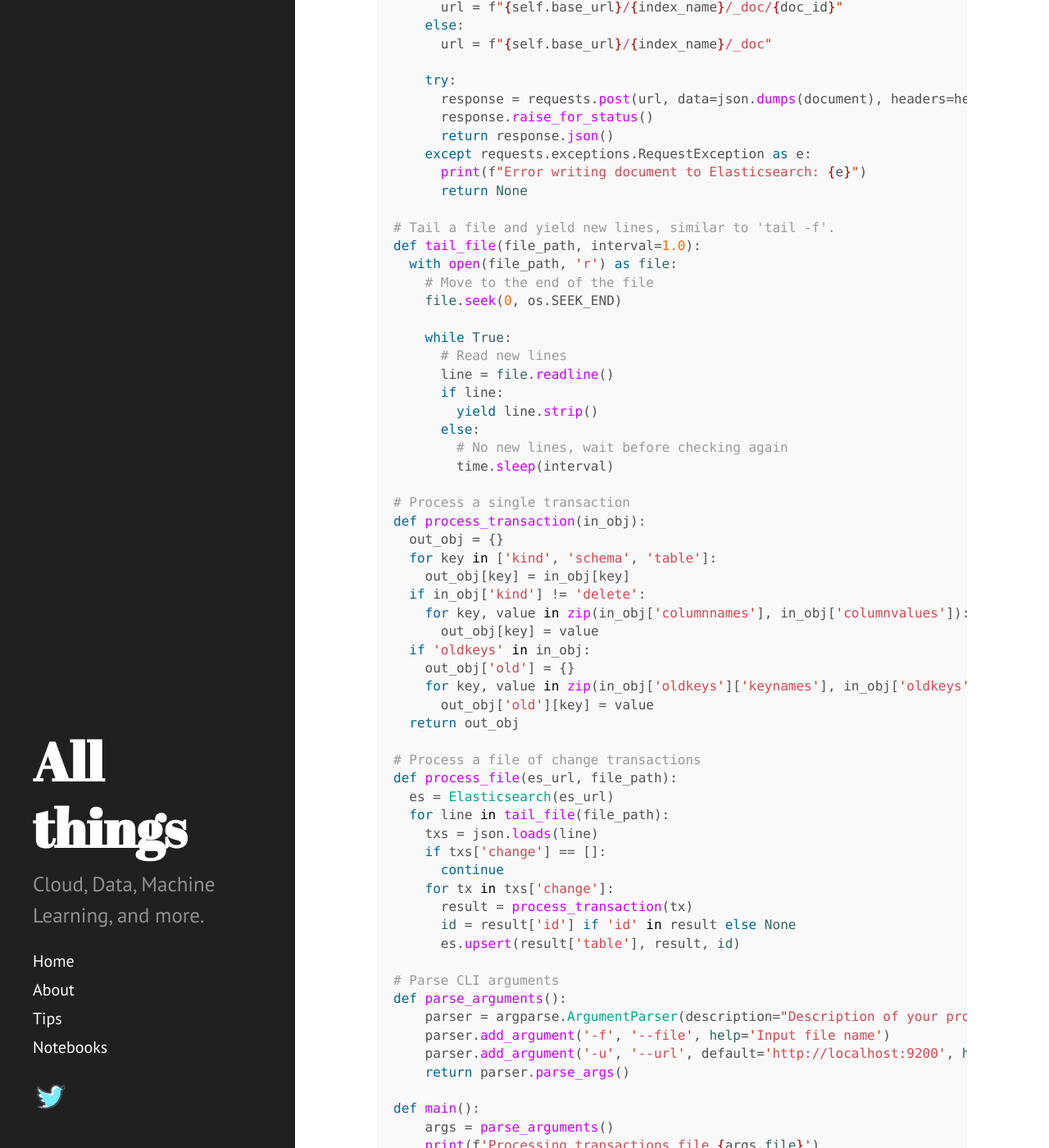
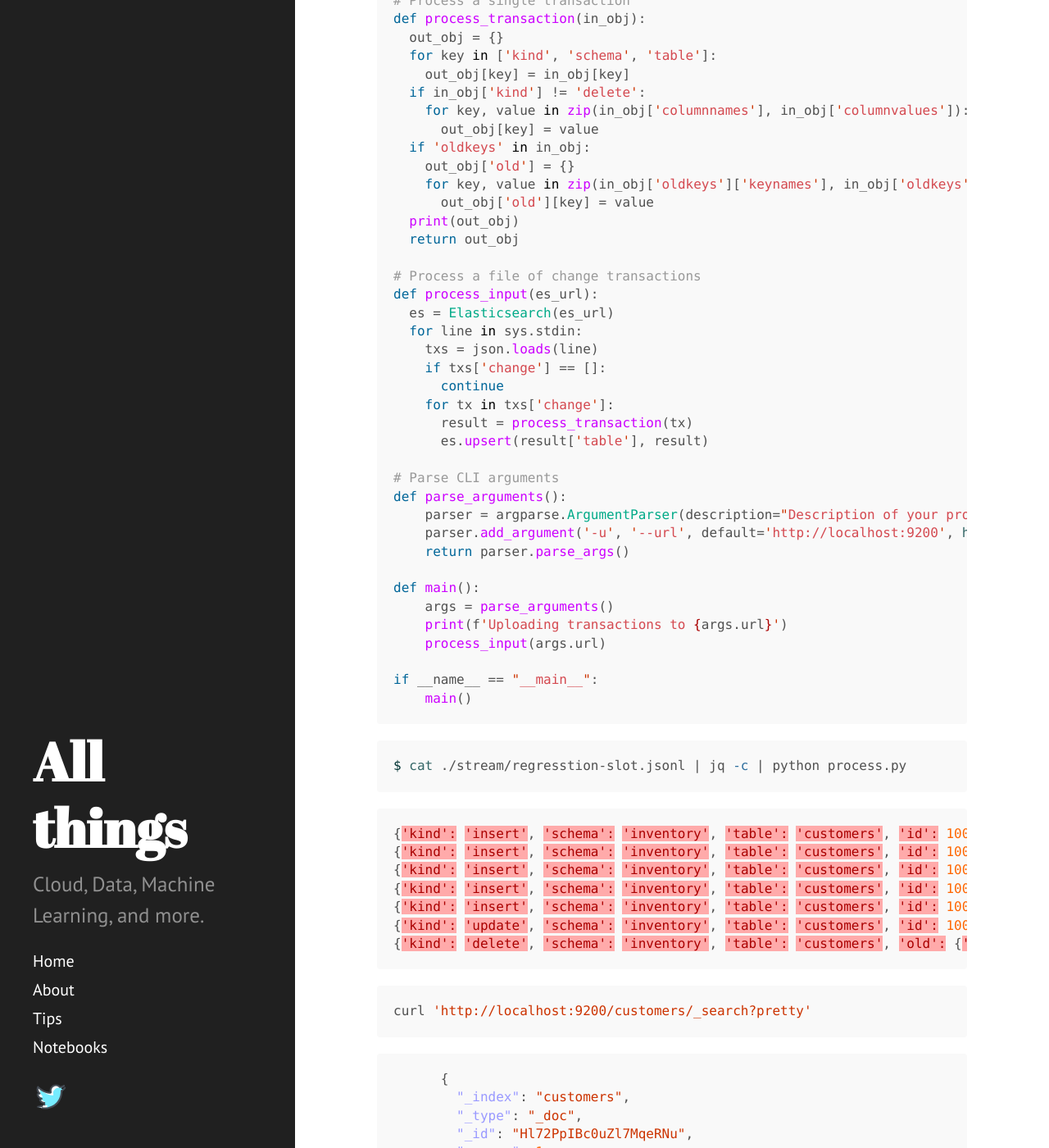
Before and after one commit to dzlab/dzlab.github.io, a Jekyll site: the page built from _posts/2024-06-26-postgres-cdc.md, in a window 1280 px wide and 1400 px high, scrolled down 5776 px. Shown: the whole window at 82% size. Built offline with Jekyll 4.4.1, drawn with Linux system fonts in a browser that asks for light colours; nearby versions of some CDN libraries; a script that is not in the unit is left out; the table of contents is made by our own code; some of the changed text lies outside the part shown.

Commit message:
added output from elastic

````diff
--- a/_posts/2024-06-26-postgres-cdc.md
+++ b/_posts/2024-06-26-postgres-cdc.md
@@ -153,15 +153,12 @@ SELECT slot_name, plugin, slot_type, database, active, restart_lsn, confirmed_fl
 (1 row)
 ```
 
-## Activate Logical Replication Slot
+On a separate shell activate Logical Replication Slot with `pg_recvlogical`
 ```shell
-docker-compose exec db pg_recvlogical -d inventory -U postgres --slot regression_slot --start -o pretty-print=1 -f /stream/regresstion-slot.jsonl
+$ docker-compose exec db pg_recvlogical -d inventory -U postgres --slot regression_slot --start -o pretty-print=1 -f /stream/regresstion-slot.jsonl
 ```
 
-
-```shell
-$ docker-compose exec db psql -U postgres -d inventory
-```
+Going back to the SQL shell and check
 
 ```
 inventory=# SELECT slot_name, plugin, slot_type, database, active, restart_lsn, confirmed_flush_lsn FROM pg_replication_slots;
@@ -227,16 +224,11 @@ $ docker-compose exec db psql -U postgres -d inventory \
 ```
 
 
-```shell
-ES_INDEX=customers
-ES_URL="http://localhost:9200/$ES_INDEX"
-```
-
 To create an Elasticsearch index, you can use the Create Index API. Here's how to do it:
 Basic index creation:
 
 ```shell
-$ curl -X PUT $ES_URL
+$ curl -X PUT http://localhost:9200/customers
 
 {"acknowledged":true,"shards_acknowledged":true,"index":"customers"}
 ```
@@ -246,21 +238,16 @@ import argparse
 import json
 import os
 import requests
-import time
+import sys
 
 # Helper class to interact with Elasticsearch
 class Elasticsearch:
   def __init__(self, base_url):
     self.base_url = base_url
 
-  def upsert(self, index_name, document, doc_id=None):
+  def upsert(self, index_name, document):
     headers = {'Content-Type': 'application/json'}
-
-    if doc_id:
-      url = f"{self.base_url}/{index_name}/_doc/{doc_id}"
-    else:
-      url = f"{self.base_url}/{index_name}/_doc"
-
+    url = f"{self.base_url}/{index_name}/_doc"
     try:
       response = requests.post(url, data=json.dumps(document), headers=headers)
       response.raise_for_status()
@@ -268,21 +255,6 @@ class Elasticsearch:
     except requests.exceptions.RequestException as e:
       print(f"Error writing document to Elasticsearch: {e}")
       return None
-
-# Tail a file and yield new lines, similar to 'tail -f'.
-def tail_file(file_path, interval=1.0):
-  with open(file_path, 'r') as file:
-    # Move to the end of the file
-    file.seek(0, os.SEEK_END)
-
-    while True:
-      # Read new lines
-      line = file.readline()
-      if line:
-        yield line.strip()
-      else:
-        # No new lines, wait before checking again
-        time.sleep(interval)
 
 # Process a single transaction
 def process_transaction(in_obj):
@@ -296,43 +268,70 @@ def process_transaction(in_obj):
     out_obj['old'] = {}
     for key, value in zip(in_obj['oldkeys']['keynames'], in_obj['oldkeys']['keyvalues']):
       out_obj['old'][key] = value
+  print(out_obj)
   return out_obj
 
 # Process a file of change transactions
-def process_file(es_url, file_path):
+def process_input(es_url):
   es = Elasticsearch(es_url)
-  for line in tail_file(file_path):
+  for line in sys.stdin:
     txs = json.loads(line)
     if txs['change'] == []:
       continue
     for tx in txs['change']:
       result = process_transaction(tx)
-      id = result['id'] if 'id' in result else None
-      es.upsert(result['table'], result, id)
+      es.upsert(result['table'], result)
 
 # Parse CLI arguments
 def parse_arguments():
     parser = argparse.ArgumentParser(description="Description of your program")
-    parser.add_argument('-f', '--file', help='Input file name')
     parser.add_argument('-u', '--url', default='http://localhost:9200', help='Base URL for Elasticsearch')
     return parser.parse_args()
 
 def main():
     args = parse_arguments()
-    print(f'Processing transactions file {args.file}')
     print(f'Uploading transactions to {args.url}')
-    process_file(args.url, args.file)
+    process_input(args.url)
 
 if __name__ == "__main__":
     main()
 ```
 
 ```shell
-$ python process.py -f /stream/regresstion-slot.jsonl
+$ cat ./stream/regresstion-slot.jsonl | jq -c | python process.py
+```
+```json
+{'kind': 'insert', 'schema': 'inventory', 'table': 'customers', 'id': 1001, 'first_name': 'Sally', 'last_name': 'Thomas', 'email': 'sally.thomas@acme.com'}
+{'kind': 'insert', 'schema': 'inventory', 'table': 'customers', 'id': 1002, 'first_name': 'George', 'last_name': 'Bailey', 'email': 'gbailey@foobar.com'}
+{'kind': 'insert', 'schema': 'inventory', 'table': 'customers', 'id': 1003, 'first_name': 'Edward', 'last_name': 'Walker', 'email': 'ed@walker.com'}
+{'kind': 'insert', 'schema': 'inventory', 'table': 'customers', 'id': 1004, 'first_name': 'Anne', 'last_name': 'Kretchmar', 'email': 'annek@noanswer.org'}
+{'kind': 'insert', 'schema': 'inventory', 'table': 'customers', 'id': 1005, 'first_name': 'John', 'last_name': 'Doe', 'email': 'john.doe@example.com'}
+{'kind': 'update', 'schema': 'inventory', 'table': 'customers', 'id': 1005, 'first_name': 'Jane', 'last_name': 'Roe', 'email': 'john.doe@example.com', 'old': {'id': 1005, 'first_name': 'John', 'last_name': 'Doe', 'email': 'john.doe@example.com'}}
+{'kind': 'delete', 'schema': 'inventory', 'table': 'customers', 'old': {'id': 1005, 'first_name': 'Jane', 'last_name': 'Roe', 'email': 'john.doe@example.com'}}
 ```
 
 ```shell
 curl 'http://localhost:9200/customers/_search?pretty'
+```
+
+```json
+      {
+        "_index": "customers",
+        "_type": "_doc",
+        "_id": "Hl72PpIBc0uZl7MqeRNu",
+        "_score": 1,
+        "_source": {
+          "kind": "delete",
+          "schema": "inventory",
+          "table": "customers",
+          "old": {
+            "id": 1005,
+            "first_name": "Jane",
+            "last_name": "Roe",
+            "email": "john.doe@example.com"
+          }
+        }
+      }
 ```
 
 # Shut down the cluster
````
